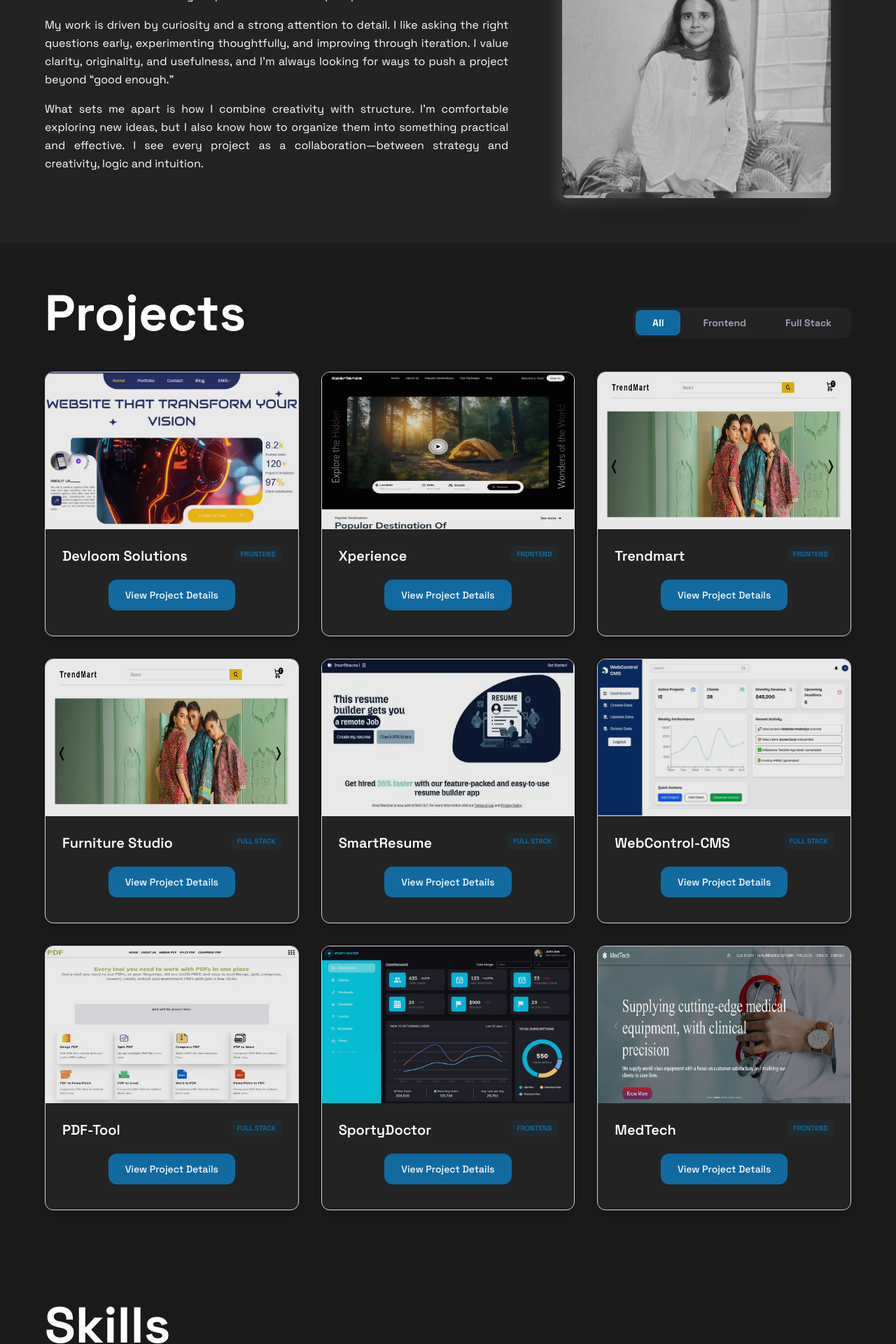
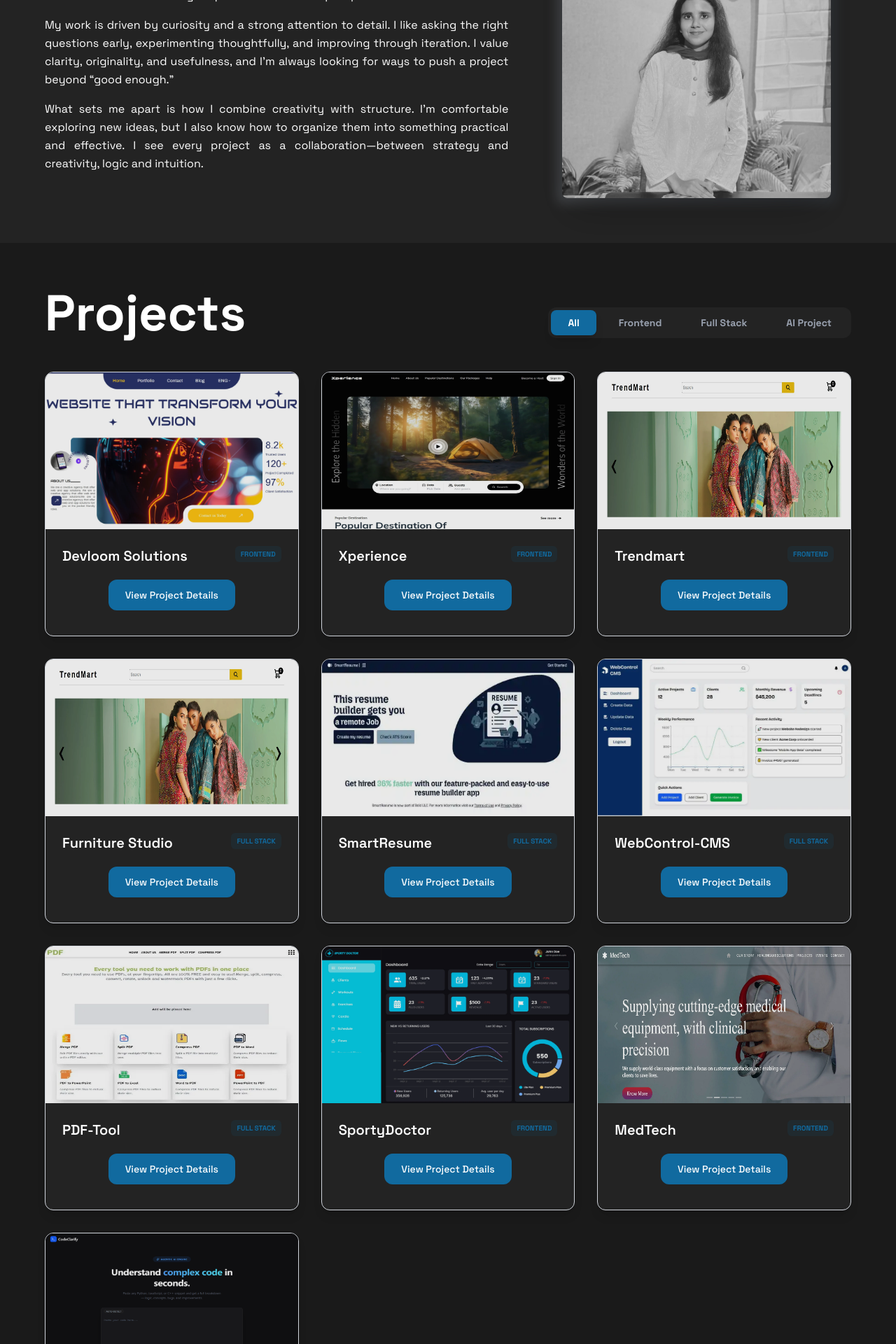
Before and after one commit to AleenaJabeen/AleenaPortfolio, a React (Vite) app: page / in a window 1280 px wide. Shown: the part 880-2800 px from the top of the page at 70% size. Built offline with nearby package versions, Linux system fonts and the light colour scheme.

Commit message:
AI project added

```diff
--- a/src/assets/index.js
+++ b/src/assets/index.js
@@ -9,7 +9,8 @@ import smartresume from './Projects/smartresume.webp';
 import pdf from './Projects/pdf.webp';
 import sporty from './Projects/sporty.webp'
 import medtech from './Projects/medtech.webp'
+import codeclarify from './Projects/codeclarify.png'
 
 
 
-export {devloom,profile,about,stream_bank,xperience,ecommerce,webcontrol,smartresume,pdf,sporty,medtech}
+export {devloom,profile,about,stream_bank,xperience,ecommerce,codeclarify,webcontrol,smartresume,pdf,sporty,medtech}
--- a/src/components/Projects.jsx
+++ b/src/components/Projects.jsx
@@ -3,6 +3,7 @@ import { motion, AnimatePresence } from "framer-motion";
 import { FaGithub, FaExternalLinkAlt } from "react-icons/fa";
 import { IoClose } from "react-icons/io5";
 import {
+  codeclarify,
   devloom,
   ecommerce,
   medtech,
@@ -132,6 +133,16 @@ export default function Projects() {
         "A fellowship project built using React and Next.js, integrating AI features such as a chatbot. The platform showcases modern UI with animations using Framer Motion and focuses on healthcare technology solutions.",
       myRole: "Reactjs and Nextjs Fellow",
     },
+    {
+      name: "CodeClarify",
+      image:codeclarify,
+      category: "AI Project",
+      techStack: ["React", "Tailwindcss", "Flask API", "Gemini API"],
+      liveDemo: "https://github.com/AleenaJabeen/CodeClarify",
+      githubRepo: "https://github.com/AleenaJabeen/CodeClarify",
+      description:
+        "CodeClarify is an AI-powered code explanation and review tool that helps developers understand source code quickly. Users can paste code snippets and receive structured insights including summaries, step-by-step explanations, identified concepts, potential issues, and improvement suggestions.",
+    },
   ];
 
   // Logic to filter projects based on state
@@ -140,7 +151,7 @@ export default function Projects() {
       ? projects
       : projects.filter((project) => project.category === filter);
 
-  const categories = ["All", "Frontend", "Full Stack"];
+  const categories = ["All", "Frontend", "Full Stack","AI Project"];
 
   return (
     <div
```
Also changed, not shown: src/assets/Projects/codeclarify.png (added). Lines whose indentation alone changed are shown as unchanged.
